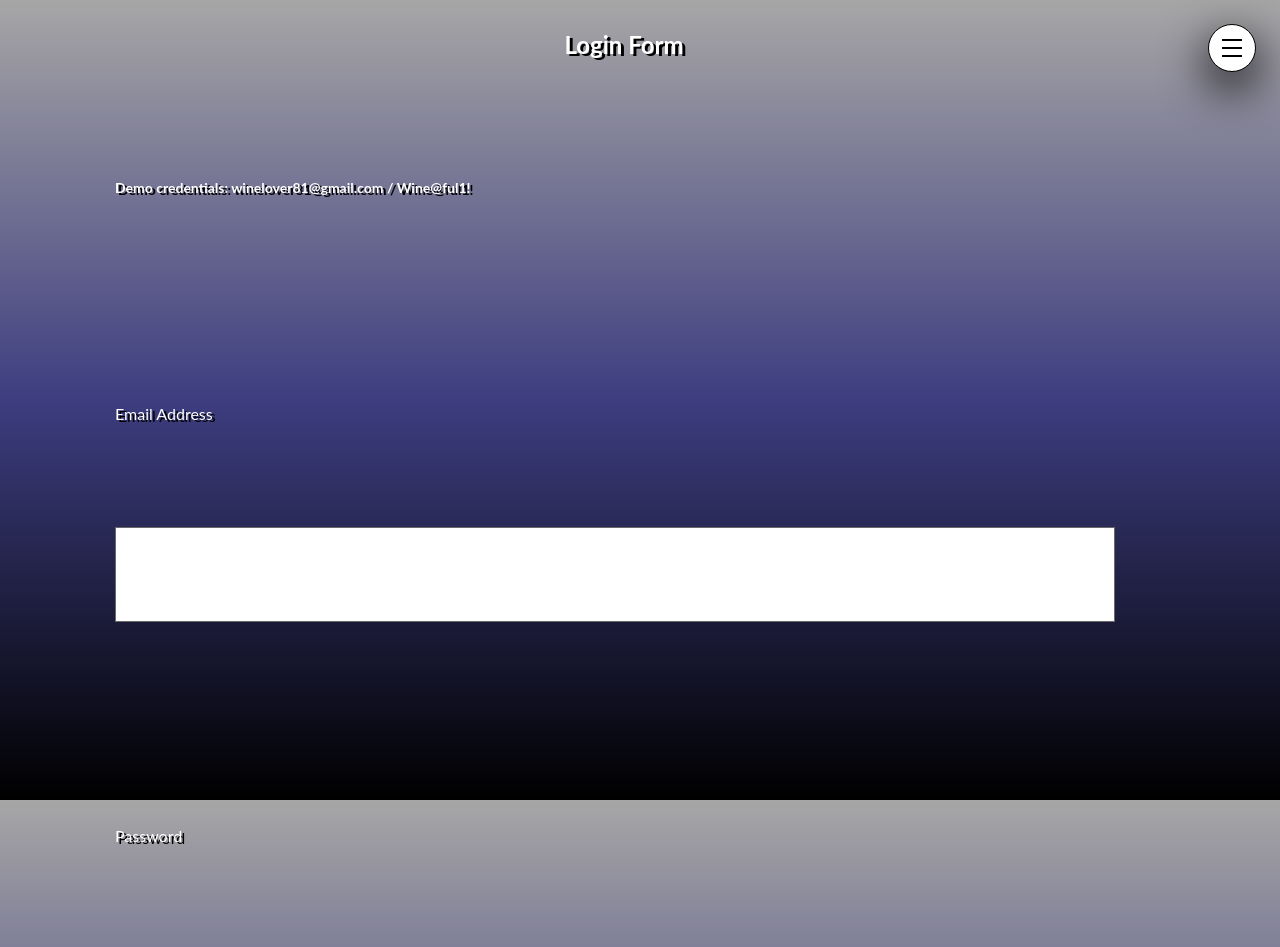
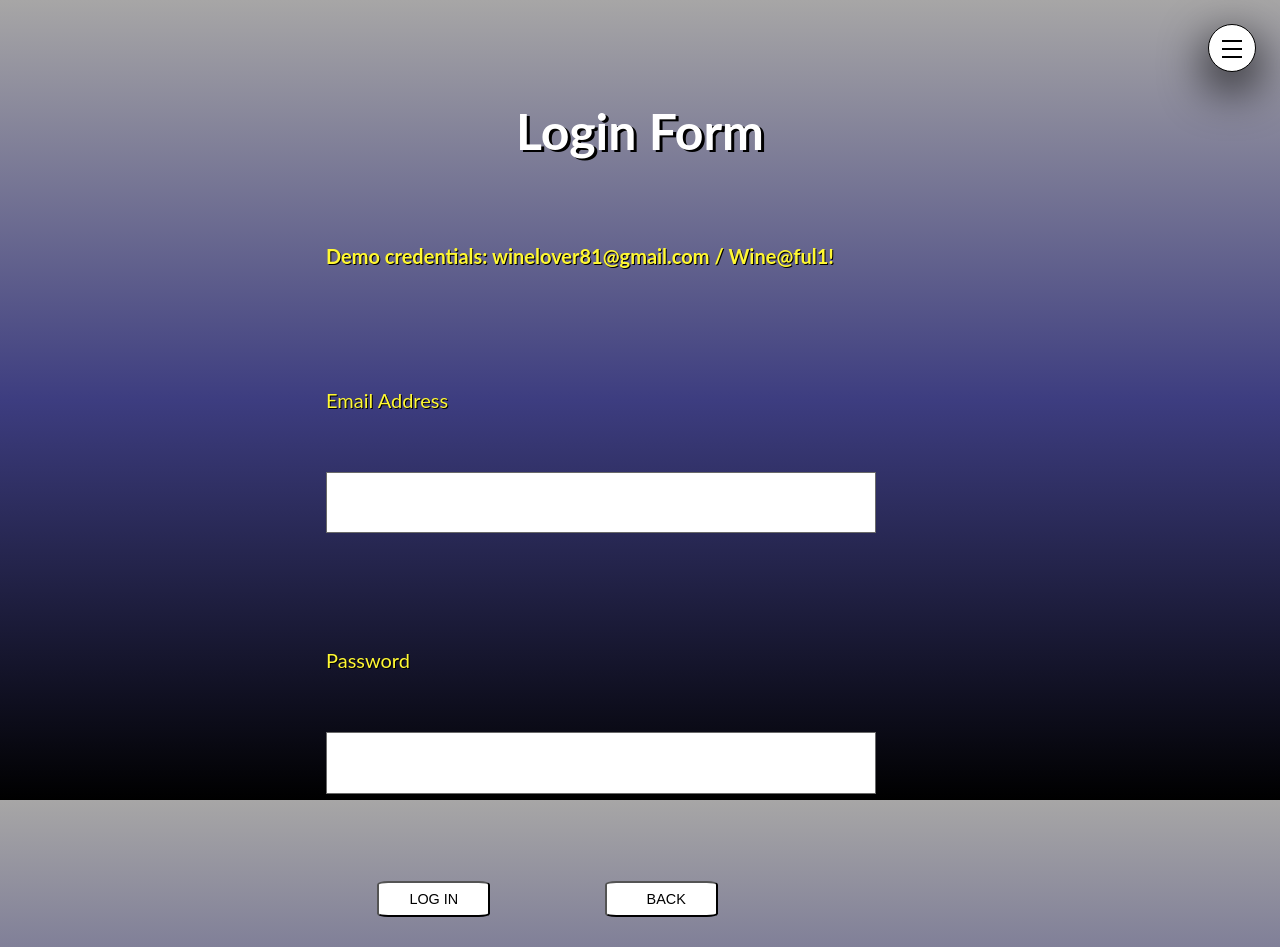
Before and after one commit to thorn086/wine-vinyard, a React (Create React App) app: page /Login in a window 1280 px wide. Shown: the top 947 px of the page. Built offline with nearby package versions, Linux system fonts and the light colour scheme; no server answers.

Commit message:
updated css files

```diff
--- a/src/components/NavBar/NavBar.css
+++ b/src/components/NavBar/NavBar.css
@@ -29,6 +29,18 @@ text-align: center;
 cursor: pointer;
 }
 
+.logout-btn, .home-btn, .login-btn, .signup-btn{
+    font-size: 2rem;
+    font-weight: 300;
+    text-transform: uppercase;
+    background-image: linear-gradient(120deg, #4c4cf2 80%, #4c4cf2 5%, white 92%);
+    border-radius: 15%;
+    border: 2px solid black;
+    box-shadow: 0 1rem 3rem black;
+    background-size: 100%;
+
+}
+
 .navigation__backgroud{
 height: 2rem;
 width: 2rem;
@@ -36,7 +48,7 @@ border-radius: 50%;
 position: fixed;
 top: 1.75rem;
 right: 1.75rem;
-background-image: radial-gradient( #8c9a30,  #020009);
+background-image: radial-gradient( #3cb145,  white);
 z-index: 1000;
 transition: transform .8s  cubic-bezier(0.86, 0, 0.07, 1);
 }
--- a/src/components/NavBar/NavBar.js
+++ b/src/components/NavBar/NavBar.js
@@ -12,26 +12,35 @@ class NavBar extends React.Component {
         return (
             <div className='navigation__item'>
                 <li className='navigation__item' onClick={this.handleLogoutClick}>
-                    <Link to='/' style={{ textDecoration: 'none',left:'0', fontSize: '1rem', fontWeight: '300', color: 'white', textTransform: 'uppercase', backgroundImage: 'linear-gradient(120deg, #4c4cf2 80%, #4c4cf2 5%, white 92%', padding: '.5rem', borderRadius: '45%', border: '2px solid black', boxShadow: '0 1rem 3rem black', backgroundSize: '100%' }}> Logout</Link>
+                    <button className='red-btn logout-btn'>
+                        <Link to='/' style={{ textDecoration: 'none', color: 'white', padding: '1rem' }}> Logout</Link>
+                    </button>
                 </li>
                 <li className='navigation__item'>
-                    <Link to='/' style={{ textDecoration: 'none', fontSize: '1rem', fontWeight: '300', color: 'white', textTransform: 'uppercase', backgroundImage: 'linear-gradient(120deg, #4c4cf2 80%, #4c4cf2 5%, white 92%', padding: '.5rem', borderRadius: '45%', border: '2px solid black', boxShadow: '0 1rem 3rem black', backgroundSize: '100%' }}>Home</Link>
+                    <button className='red-btn home-btn'>
+                        <Link to='/' style={{ textDecoration: 'none', color: 'white', padding: '1rem' }}>Home</Link>
+                    </button>
                 </li>
             </div>
         )
     }
-
     toggleLoginLink() {
         return (
             <div className='navigation__item'>
                 <li className='navigation__item'>
-                    <Link to='/login' style={{ textDecoration: 'none', fontSize: '1rem', fontWeight: '300', color: 'white', textTransform: 'uppercase', backgroundImage: 'linear-gradient(120deg, #4c4cf2 80%, #4c4cf2 5%, white 92%', padding: '.5rem ', borderRadius: '45%', border: '2px solid black', boxShadow: '0 1rem 3rem black', backgroundSize: '100%' }}>Login</Link>
+                    <button className='red-button login-btn'>
+                        <Link to='/login' style={{ textDecoration: 'none', color: 'white', padding: '1rem' }}>Login</Link>
+                    </button>
                 </li>
                 <li className='navigation__item'>
-                    <Link to='/signup' style={{ textDecoration: 'none',fontSize: '1rem', fontWeight: '300', color: 'white', textTransform: 'uppercase', backgroundImage: 'linear-gradient(120deg, #4c4cf2 80%, #4c4cf2 5%, white 92%', padding: '.5rem ', borderRadius: '45%', border: '2px solid black', boxShadow: '0 1rem 3rem black', backgroundSize: '100%' }}>Sign Up</Link>
+                    <button className='red-button signup-btn'>
+                        <Link to='/signup' style={{ textDecoration: 'none', color: 'white', padding: '1rem' }}>Sign Up</Link>
+                    </button>
                 </li>
                 <li className='navigation__item'>
-                    <Link to='/' style={{ textDecoration: 'none', fontSize: '1rem', fontWeight: '300', color: 'white', textTransform: 'uppercase', backgroundImage: 'linear-gradient(120deg, #4c4cf2 80%, #4c4cf2 5%, white 92%', padding: '.5rem', borderRadius: '45%', border: '2px solid black', boxShadow: '0 1rem 3rem black', backgroundSize: '100%' }}>Home</Link>
+                    <button className='red-button home-btn'>
+                        <Link to='/' style={{ textDecoration: 'none', color: 'white', padding: '1rem' }}>Home</Link>
+                    </button>
                 </li>
             </div>
         )
--- a/src/components/Title/Title.css
+++ b/src/components/Title/Title.css
@@ -82,3 +82,35 @@ animation-fill-mode: both;
         transform: translateX(0);
     }
 }
+
+@media (min-width:760px){
+
+
+    .letter{
+        font-size: 75px;
+
+    }
+    .heading-main{
+
+    font-size: 35px;
+    margin-top: 20rem;
+
+    }
+    .word-sub{
+
+        font-size: 35px;
+
+
+    }
+    .heading-sub{
+
+    font-size: 25px;
+
+    }
+
+    .site-description{
+        font-size: 1rem;
+
+
+    }
+}
--- a/src/pages/Login/Login.css
+++ b/src/pages/Login/Login.css
@@ -14,8 +14,8 @@ input {
     clear: both;
     float: left;
     margin: 8%;
-    color: white;
-    text-shadow:3px 2px black;
+    color: rgb(255, 248, 50);
+    text-shadow:1px 1px black;
   }
 
   form {
@@ -32,8 +32,8 @@ input {
     display: block;
     margin-top: 20px;
     margin: 8%;
-    color: white;
-    text-shadow:3px 2px black;
+    color: rgb(255, 248, 50);
+    text-shadow:1px 1px black;
   }
 
   .btn-submit, .btn-back-login{
@@ -42,7 +42,7 @@ input {
     display: inline-block;
     border-radius: 10%;
     background-color: white;
-    margin-top: 2rem;
+    margin: 2rem .5rem;
   }
   .btn-submit{
       margin-left: 6%;
@@ -57,3 +57,54 @@ input {
   text-shadow:3px 2px black;
   color: white;
 }
+@media (min-width: 410px){
+  form{
+    width: 80%;
+    margin-left: 2.5rem;
+  }
+  .btn-submit, .btn-back-login{
+    margin-left: 1.65rem;
+  }
+  label, .login_demo-creds{
+    font-size: 18px;
+  }
+}
+@media (min-width: 525px){
+  form{
+    width: 70%;
+    margin-left: 4rem;
+  }
+  .btn-submit, .btn-back-login{
+    margin-left: 2.2rem;
+  }
+}
+@media (min-width: 725px){
+  form{
+    width: 68%;
+    margin-left: 8rem;
+  }
+  .btn-submit, .btn-back-login{
+    margin-left:5.65rem;
+  }
+  label, .login_demo-creds{
+    font-size: 20px;
+  }
+}
+@media (min-width: 1000px){
+  form{
+    width: 55%;
+    margin-left: 16rem;
+  }
+  .btn-submit, .btn-back-login{
+    margin-left:6.65rem;
+  }
+}
+@media (min-width: 1350px){
+  form{
+    width: 45%;
+    margin-left: 27rem;
+  }
+  .btn-submit, .btn-back-login{
+    margin-left:8rem;
+  }
+}
--- a/src/pages/SignUp/SignUp.css
+++ b/src/pages/SignUp/SignUp.css
@@ -15,20 +15,97 @@
     height: 30px;
     padding: 5%;
 }
-.submit-btn, .back-btn-signup{
-    margin-top: 3%;
+.submit-btn{
     text-transform: uppercase;
-    padding: 8px 20px;
+    padding: 8px 12px;
     display: inline-block;
     background-color:white;
     border-radius: 3rem;
-    margin: 3rem 1rem;
+    margin: 2.5rem;
+    font-size: 14px;
 }
 .title__page{
     margin-right: 2rem;
+    margin-top: 4rem;
+    font-size: 35px;
 }
-.signup-password-req{
-    color: white;
-    text-shadow:3px 2px black;
+.signup-password-req, .signup_label{
+    color: rgb(255, 248, 50);
+    text-shadow:1px 1px black;
     margin: 1rem;
 }
+
+@media (min-width: 510px){
+    .signup-form-box{
+        font-size: 18px;
+    }
+    .signup-field{
+       padding: 1rem 2rem;
+    }
+    .signup_input{
+        padding: 7%;
+        margin: 0 0 2rem 2.5rem;
+    }
+    .submit-btn, .back-btn-signup{
+        margin: 1rem 4rem 3rem 4rem;
+        font-size: 18px;
+    }
+    .signup_label{
+        padding-right: 2rem;
+    }
+    .title__page{
+        margin-right: 1rem;
+        margin-top: 4rem;
+        font-size: 45px;
+    }
+    .signup-password-req{
+       font-size: 18px;
+        margin: 2rem;
+    }
+}
+@media (min-width: 745px){
+    .signup-form-box{
+        width: 75%;
+        margin-top: 4%;
+        margin-left: 5.5rem;
+        font-size: 20px;
+    }
+    .signup-field{
+       padding: 1.5rem 1.5rem;
+    }
+    .signup_input{
+        margin: 0 0 2rem 2.5rem;
+       padding: 1.2rem 0 1.2rem 1rem;
+       width: auto;
+    }
+    .submit-btn, .back-btn-signup{
+        margin: 1rem 8rem 3rem 8.5rem;
+        font-size: 18px;
+    }
+    .signup_label{
+        padding-right: .5rem;
+    }
+    .title__page{
+        margin-right: 0;
+    }
+    .signup-password-req{
+       font-size: 18px;
+        margin: 2rem;
+    }
+}
+@media (min-width: 906px){
+    .signup-form-box{
+        width: 60%;
+        margin-left: 12.5rem;
+    }
+    .title__page{
+        font-size: 50px;
+    }
+}
+@media (min-width: 1028px){
+    .signup-form-box{
+        width: 45%;
+        margin-left: 18rem;
+
+    }
+}
--- a/src/pages/SignUp/SignUp.js
+++ b/src/pages/SignUp/SignUp.js
@@ -65,12 +65,14 @@ class SignUp extends React.Component {
                             name='first_name'
                             id='first_name'
                             placeholder='First Name'
+                            required
                         />
                     </div>
                     <div className='signup-field'>
                         <label
                             htmlFor='last_name'
                             className='signup_label'
+                            required
                         >Last Name</label>
                         <input
                             className='signup_input'
@@ -78,6 +80,7 @@ class SignUp extends React.Component {
                             name='last_name'
                             id='last_name'
                             placeholder='Last Name'
+                            required
                         />
                     </div>
                     <div className='signup-field'>
@@ -91,6 +94,7 @@ class SignUp extends React.Component {
                             name='email'
                             id='email'
                             placeholder='Email'
+                            required
                         />
                     </div>
                     <div className='signup-field'>
@@ -104,6 +108,7 @@ class SignUp extends React.Component {
                             name='password'
                             id='password'
                             placeholder='Password'
+                            required
                         />
                     </div>
 
```
